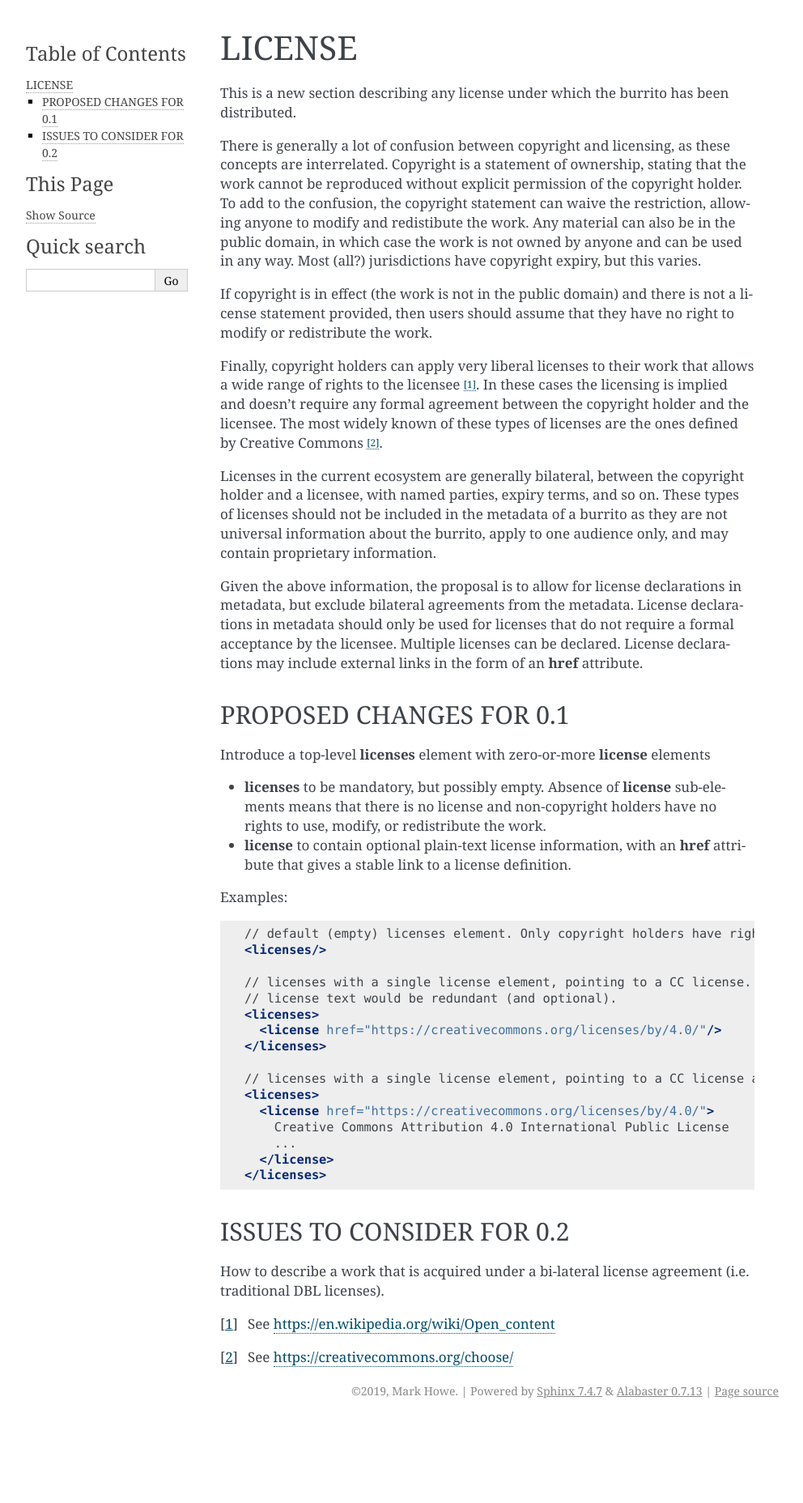
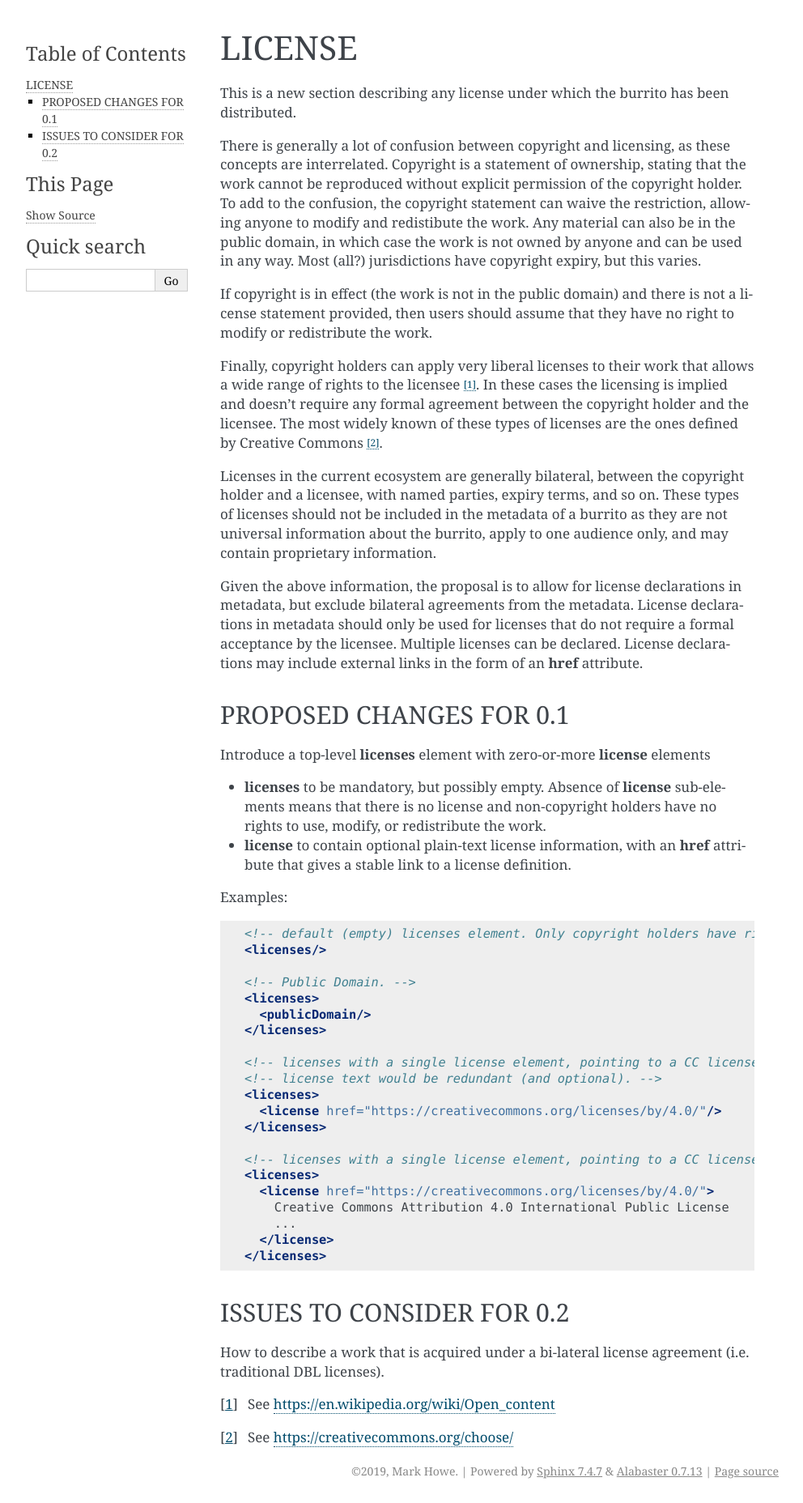
Before and after one commit to bible-technology/scripture-burrito, a Sphinx documentation site: the page built from proto_doc/sb_0_1/source/05b_license.rst, in a window 1280 px wide. Shown: the whole page at 81% size, without its empty margins (148-1140 px from the left). Built offline with Sphinx 7.4.7, drawn with Linux system fonts in a browser that asks for light colours; before the commit the page ends 1757 px from its top, so only the background shows below that.

Commit message:
Public domain license

```diff
--- a/proto_doc/sb_0_1/source/05b_license.rst
+++ b/proto_doc/sb_0_1/source/05b_license.rst
@@ -29,16 +29,21 @@ Examples:
 
 .. code-block:: xml
 
-    // default (empty) licenses element. Only copyright holders have rights on this work.
+    <!-- default (empty) licenses element. Only copyright holders have rights on this work. -->
     <licenses/>
 
-    // licenses with a single license element, pointing to a CC license. In this case
-    // license text would be redundant (and optional).
+    <!-- Public Domain. -->
+    <licenses>
+      <publicDomain/>
+    </licenses>
+
+    <!-- licenses with a single license element, pointing to a CC license. In this case -->
+    <!-- license text would be redundant (and optional). -->
     <licenses>
       <license href="https://creativecommons.org/licenses/by/4.0/"/>
     </licenses>
 
-    // licenses with a single license element, pointing to a CC license and including the license text.
+    <!-- licenses with a single license element, pointing to a CC license and including the license text. -->
     <licenses>
       <license href="https://creativecommons.org/licenses/by/4.0/">
         Creative Commons Attribution 4.0 International Public License
```
